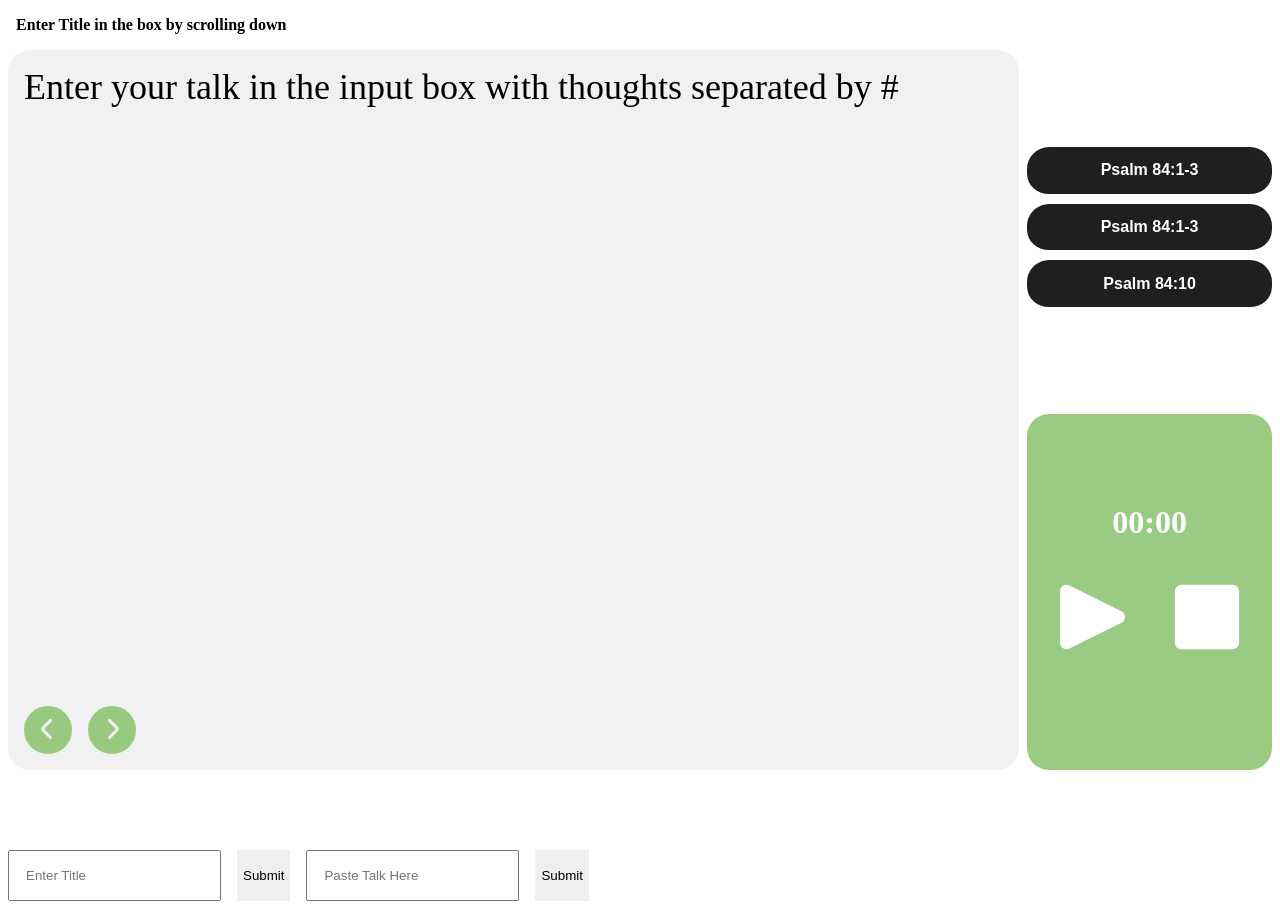
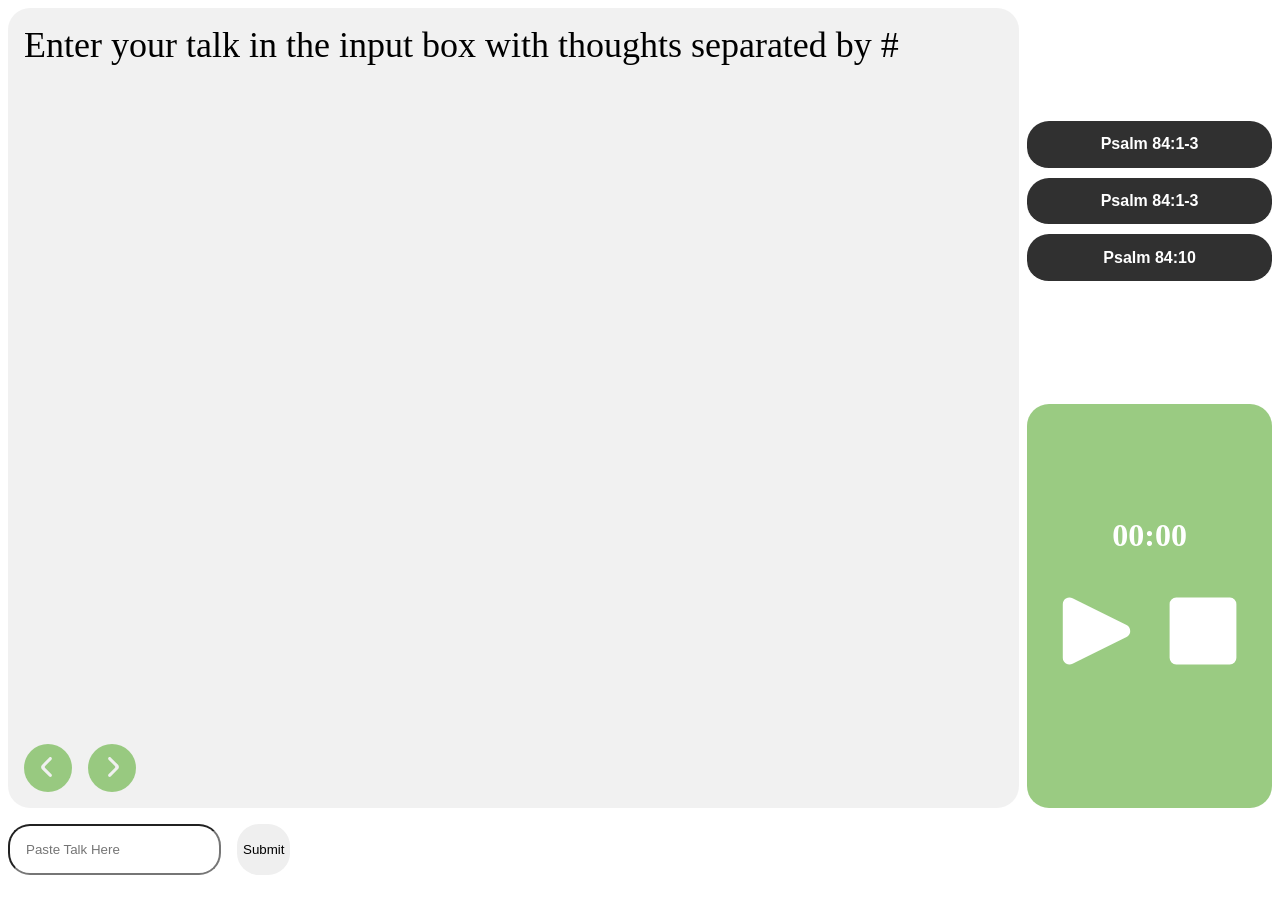
Before and after one commit to AustinMaturure/TalkAssist, a React (Vite) app in the folder Frontend/: page / in a window 1280 px wide. After the commit the page ends 883 px from the top, so only its background shows below. Built offline with nearby package versions, Linux system fonts and the light colour scheme; a web font is replaced by a local one.

Commit message:
Removed Title, and Style Adjustments

```diff
--- a/Frontend/src/App.css
+++ b/Frontend/src/App.css
@@ -1,10 +1,10 @@
 .main {
-  height: 100svh;
+  height: 100dvh;
 }
 
 .talk {
   display: flex;
-  height: 90%;
+  height: 100%;
   gap: 0.5rem;
 }
 
@@ -76,7 +76,7 @@
   font-size: 1rem;
   color: white;
   font-weight: bold;
-  background-color: #1f1f1f;
+  background-color: #1f1f1feb;
   border-bottom: 2px solid white;
 }
 
@@ -95,6 +95,7 @@
   text-align: center;
   display: flex;
   flex-direction: column;
+  padding: 0.5rem;
   gap: 1rem;
 }
 
@@ -110,6 +111,7 @@
 
 .timer button {
   background-color: transparent;
+  padding: 0px;
 }
 
 .popup {
@@ -139,8 +141,14 @@
 .talk-data {
   display: flex;
   gap: 1rem;
+  margin-top: 1rem;
 }
 
 .talk-data input {
   padding: 1rem;
+  border-radius: 22px;
 }
+
+.talk-data button {
+  border-radius: 22px;
+}
--- a/Frontend/src/App.jsx
+++ b/Frontend/src/App.jsx
@@ -91,11 +91,10 @@ function App() {
 
   return (
     <>
-      <h1 className="talk-title">{title}</h1>
       <div className="main">
         <div className="talk">
           <div className="point">
-            <div className="point-text-cnt">
+            <div className="point-text-cnt" id="text">
               <p className="point-text">
                 {points[i]
                   ? points[i]
@@ -145,12 +144,6 @@ function App() {
         </div>
       </div>
       <div className="talk-data">
-        <input type="text" id="title" placeholder="Enter Title" />
-        <button
-          onClick={() => setTitle(document.getElementById("title").value)}
-        >
-          Submit
-        </button>
         <input type="text" id="speech" placeholder="Paste Talk Here" />
         <button onClick={handleSpeech}>Submit</button>
       </div>
```
